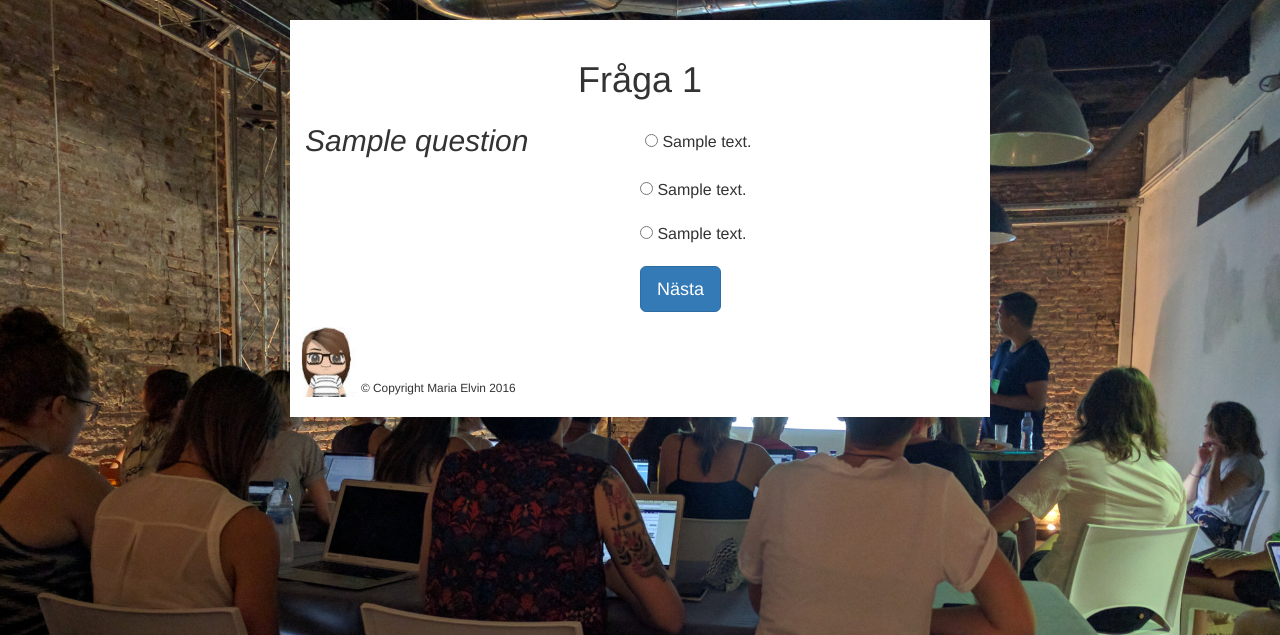
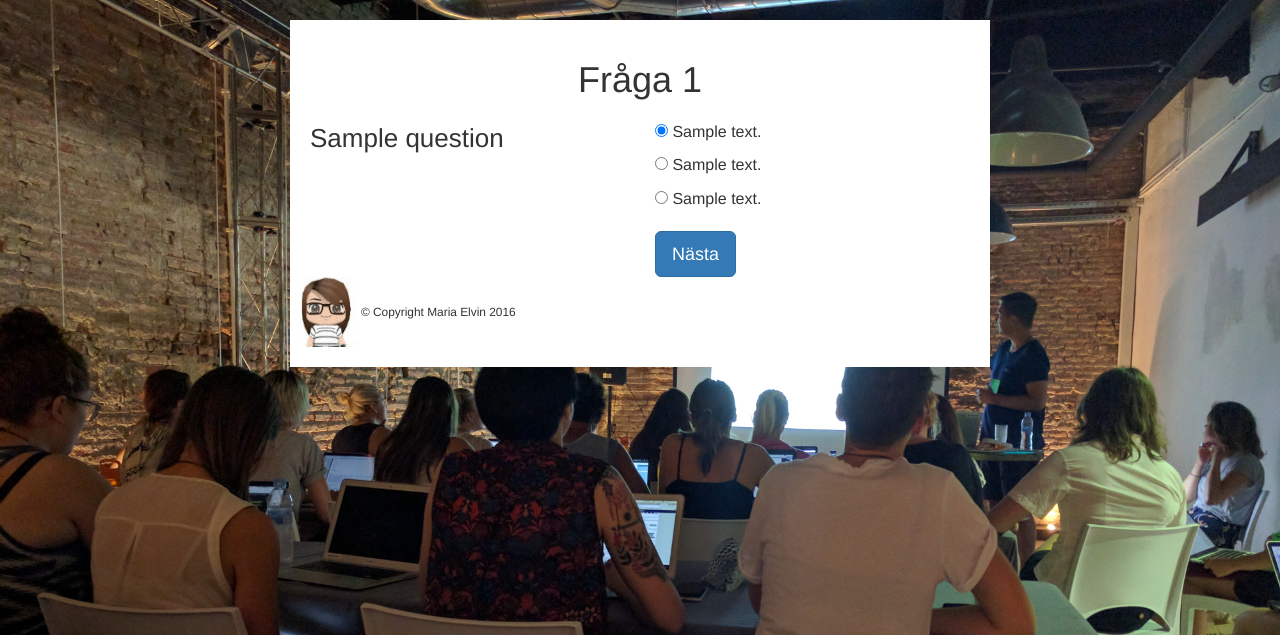
Before and after one commit to mariaelvin/quizproject, a Django app: page /quiz/1/question/1/ in a window 1280 px wide. Shown: the top 635 px of the page. Run offline with Django 3.2, Linux system fonts and the light colour scheme; tables that the repository leaves empty hold one stand-in row (values such as "Sample post"); some libraries are stand-ins or nearby versions.

Commit message:
småfix med css:en

```diff
--- a/quiz/templates/quiz/question.html
+++ b/quiz/templates/quiz/question.html
@@ -16,32 +16,34 @@
 					<h1>Fråga {{ question_number }}</h1>
 				</div>
 				<div class="row">
-				<div class="col-md-6 col-padding10">
-					<p class="quiz_text">{{ question }}</p>
+					<div class="col-md-6">
+						<p></p>
+						<p class="quiz_text square">{{ question }}</p>
 					</div>
 					<form action="{% url 'answer_page' quiz.quiz_number question_number %}" method="post">
+					<div class="col-md-6 ">
+						<div class="row">
+							<div class="col-md-12 text_bottom square">
+								<p></p>
 								{% csrf_token %}
-				<div class="col-md-6 col-padding10">
-					<div class="row">
-						<div class="col-md-12 col-padding10 text_bottom">
-							<p><input type="radio" name="answer" value="1"> {{ answer1 }}</p>
+								<p><input type="radio" name="answer" value="1" checked> {{ answer1 }}</p>
 							</div>
 						</div>
 						<div class="row">
-						<div class="col-md-12 col-padding text_bottom">
-							<p><input type="radio" name="answer" value="2"> {{ answer2 }}</p>
+							<div class="col-md-12 text_bottom square">
+								<p><input type="radio" name="answer" value="2" > {{ answer2 }}</p>
 							</div>
 						</div>
 						<div class="row">
-						<div class="col-md-12 col-padding text_bottom">
+							<div class="col-md-12 text_bottom square">
 								<p><input type="radio" name="answer" value="3"> {{ answer3 }}</p>
 							</div>
 						</div>
 						<div class="row">
-						<div class="col-md-12 col-padding">
+							<div class="col-md-12 ">
+								<p></p>
 								<button class="btn btn-primary btn-lg" type="submit">Nästa</button>
 							</div>
-
 						</div>
 					</div>
 					</form>
@@ -57,5 +59,3 @@
 	</div>
 </body>
 </html>
-</body>
-</html>
--- a/quiz/templates/quiz/quiz.html
+++ b/quiz/templates/quiz/quiz.html
@@ -17,7 +17,7 @@
 				</div>
 			</div>
 			<div class="row">
-				<div class="col-md-12 text_center">
+				<div class="col-md-12 text_center square">
 					<h2>Nu börjar det!</h2>
 					<p>{{ quiz.description }}</p>
 				</div>
@@ -35,8 +35,5 @@
 			</div>
 		</div>
 	</div>
-</div>
-</div>
-</div>
 </body>
 </html>
--- a/static/css/mycss.css
+++ b/static/css/mycss.css
@@ -20,15 +20,6 @@ p {
 .col1 {
 	background: #bdd490;
 }
-.text_bottom{
-	vertical-align: bottom;
-}
-.text_center{
-	text-align: center;
-}
-.text_right{
-	text-align: right;
-}
 .col-padding{
 	padding: 5px;
 }
@@ -39,14 +30,26 @@ p {
 	margin: 5px
 }
 .square{
-	max-width: 300px;
+	display: inline-block;
+    text-align: left;
 }
 .quiz_text{
-	font-size: 30px;
-	font-style: italic;
+	font-size: 26px;
+}
+/*.text_bottomright{
+	text-align: bottom right;
+}*/
+.text_bottom{
+	text-align: bottom;
+}
+.text_center{
+	text-align: center;
+}
+.text_right{
+	text-align: right;
 }
 .jumbotext {
-	font-size: 90px;
+	font-size: 80px;
 	text-align: center;
 }
 .border {
```
Also changed, not shown: quiz/templates/quiz/completed.html (+10 -8 lines). Lines whose indentation alone changed are shown as unchanged.
